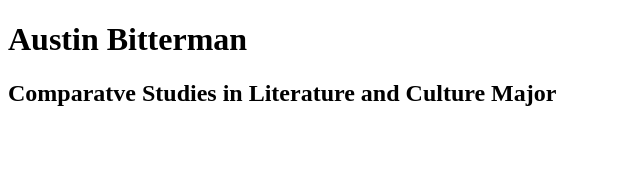
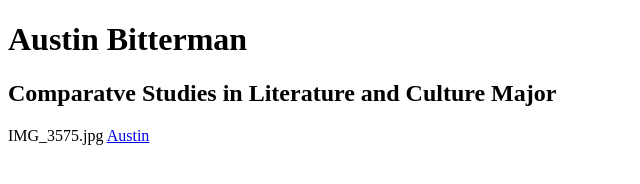
Before and after one commit to abitterman/-abitterman.github.io-, a plain HTML site: page index.html in a window 1280 px wide. Shown: the whole page, without its empty margins (0-640 px from the left). Drawn offline with Linux system fonts and the light colour scheme.

Commit message:
more changes

```diff
--- a/index.html
+++ b/index.html
@@ -5,8 +5,9 @@
     <title>                                         Austin Turner Bitterman</title>
 </head>
 <body>
-
+<h1> Austin Bitterman</h1>
+<h2> Comparatve Studies in Literature and Culture Major</h2>
+<img>IMG_3575.jpg</img>
+<a href ="https://twitter.com/austeenie99">Austin</a>
 </body>
 </html>
-<h1> Austin Bitterman</h1>
-<h2> Comparatve Studies in Literature and Culture Major</h2>
```
